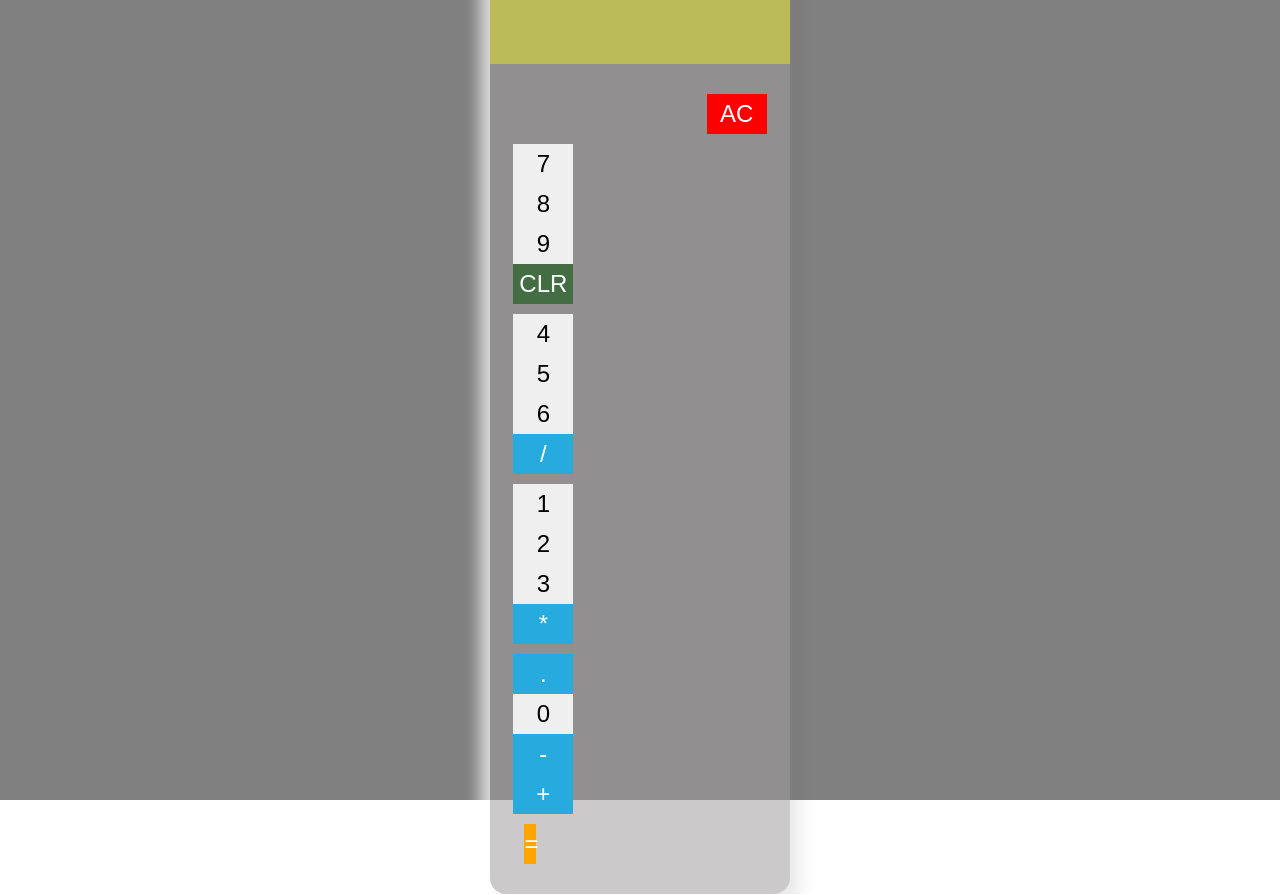
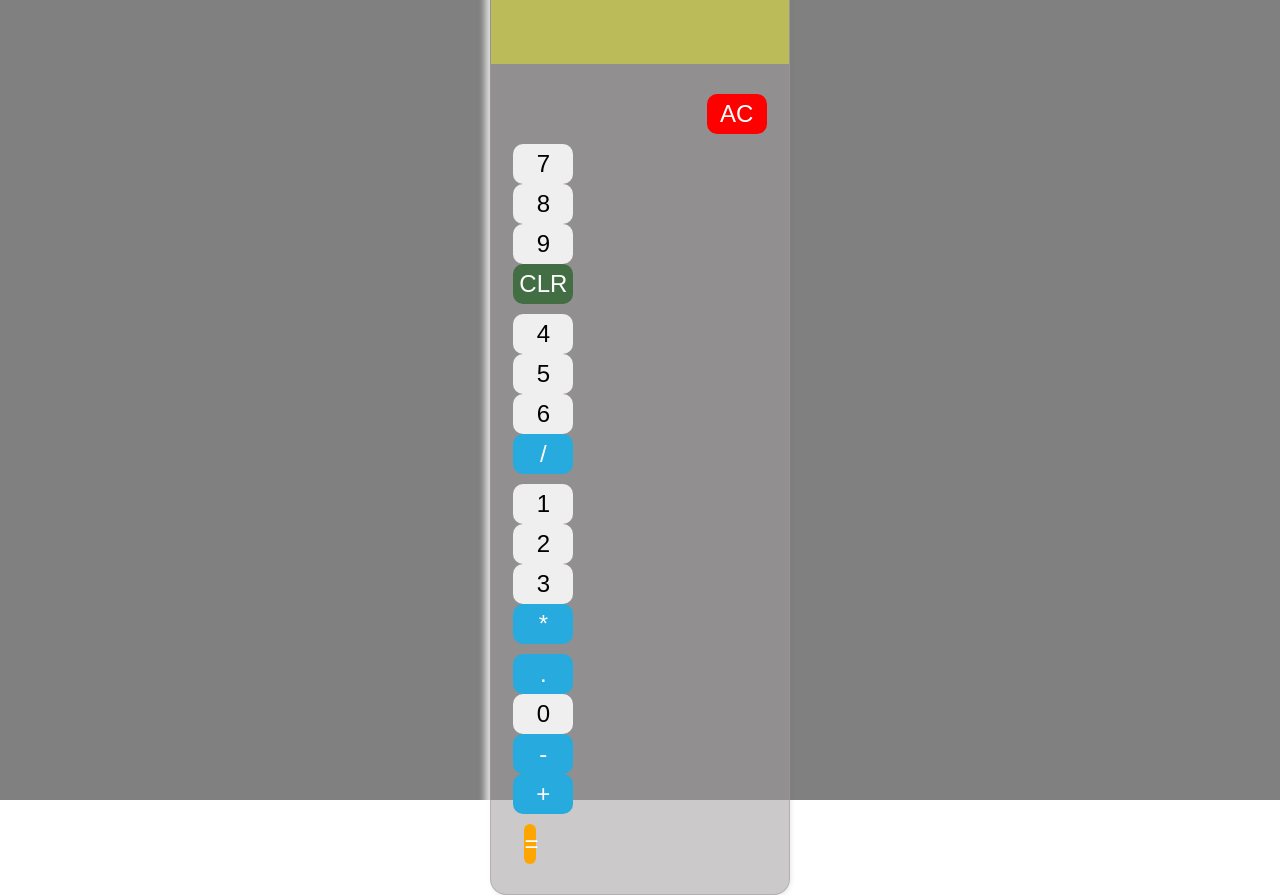
Before and after one commit to TwumasiAugustine/Simple-Calculator, a plain HTML site: page index.html in a window 1280 px wide. Drawn offline with nearby package versions, Linux system fonts and the light colour scheme.

Commit message:
I made my code cleaner

```diff
--- a/index.html
+++ b/index.html
@@ -36,8 +36,8 @@
                 <div class="col-md-2">
                     <button  class="keys number" value="1" onclick="keyPress('1')">1</button>
                     <button  class="keys number" value="2" onclick="keyPress('2')">2</button>
-                    <button  class="keys number" value="3" onclick="keyPress('3')">3</button>
-                    <button  class="keys operator" value="*"onclick="keyPress('*')">*</button>
+                    <button  class="keys number" value="3"     onclick="keyPress('3')">3</button>
+                    <button  class="keys operator" value="*" onclick="keyPress('*')">*</button>
                 </div>
                 <div class="col-md-2">
                     <button  class="keys operator" value="." onclick="keyPress('.')">.</button>
@@ -51,6 +51,6 @@
             </div>
         </div>
     </div>
-    <script src="./app.js" type="text/javascript"></script>
+    <script src="./app.js" ></script>
 </body>
 </html>
--- a/style.css
+++ b/style.css
@@ -20,8 +20,8 @@
     align-items: center;
     height: fit-content;
     width: 300px;
-    border: 1px solid inherit;
-    box-shadow: -10px -10px 15px rgba(255, 255, 255, 0.73), 10px 10px 15px rgba(70, 70, 70, 0.12);
+    border: 1px solid rgba(160, 156, 156, 0.541);
+    box-shadow: -5px -5px 6px rgba(255, 255, 255, 0.73), 1px 1px 5px rgba(70, 70, 70, 0.12);
     border-radius: 16px;
     background-color: rgba(160, 156, 156, 0.541);
 }
@@ -59,7 +59,7 @@ button{
     font-size: 1.5em;
     cursor: pointer;
     border: none;
-    border-radius: 10px solid;
+    border-radius: 10px;
 }
 .operator{
     background-color: rgb(39, 171, 223);
```
